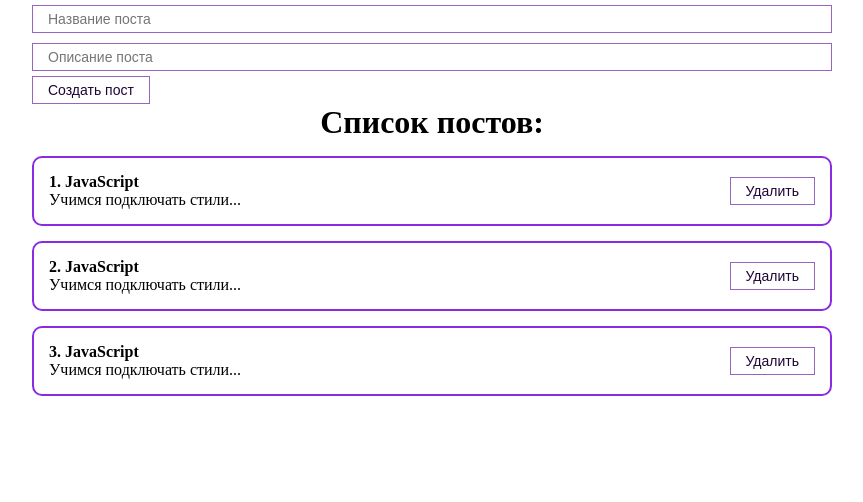
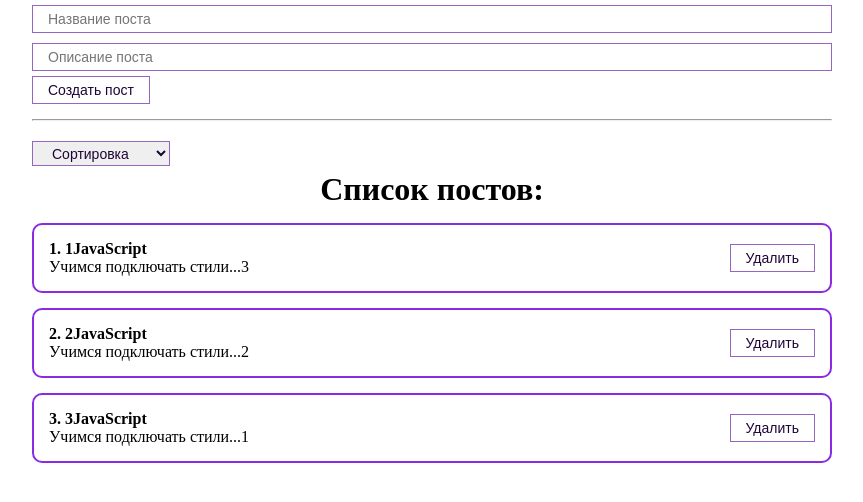
Before and after one commit to Tanya-Gro/thirst-react-app, a React (Create React App) app: page / in a window 1280 px wide. Shown: the top 502 px of the page, without its empty margins (208-1071 px from the left). Built offline with nearby package versions, Linux system fonts and the light colour scheme.

Commit message:
feat: add sort posts

```diff
--- a/src/App.js
+++ b/src/App.js
@@ -2,14 +2,16 @@ import React, { useState } from "react";
 import'./styles/App.css';
 import { PostList } from "./components/PostList";
 import { PostForm } from "./components/PostForm";
+import { MySelect } from "./components/UI/select/MySelect";
 
 function App() {
 
   const [posts, setPosts] = useState([
-    {id:1, title:'JavaScript', body: 'Учимся подключать стили...'},
-    {id:2, title:'JavaScript', body: 'Учимся подключать стили...'},
-    {id:3, title:'JavaScript', body: 'Учимся подключать стили...'},
-  ])
+    {id:1, title:'1JavaScript', body: 'Учимся подключать стили...3'},
+    {id:2, title:'2JavaScript', body: 'Учимся подключать стили...2'},
+    {id:3, title:'3JavaScript', body: 'Учимся подключать стили...1'},
+  ]);
+  const [selectedSort, setSelectedSort] = useState('');
 
   const createPost = (newPost) => {
     setPosts([...posts,  newPost ]);
@@ -19,9 +21,27 @@ function App() {
     setPosts(posts.filter(p => p.id !== post.id));
   }
 
+  const sortPosts = (sort) => {
+    console.log(sort)
+    setSelectedSort(sort);
+    setPosts([...posts].sort((a, b) => a[sort].localeCompare(b[sort])));
+  }
+
   return (
     <div className="App">
       <PostForm create={createPost}/>
+      <hr className="line"/>
+      <div>
+        <MySelect
+          defaultValue="Сортировка"
+          options={[
+            {value: 'title', name: 'По заголовку'},
+            {value: 'body', name: 'По описанию'}
+          ]}
+          value={selectedSort}
+          onChange={sort =>sortPosts(sort)}
+        />
+      </div>
       {posts.length
         ? <PostList posts = {posts} title = "Список постов" remove = {removePost} />
         : <h1 className="no-posts">
--- /dev/null
+++ b/src/components/UI/select/MySelect.jsx
@@ -0,0 +1,17 @@
+import React from 'react'
+import classes from './MySelect.module.css'
+
+export const MySelect = ({options, defaultValue, value, onChange}) => {
+  return (
+    <select
+      className={classes.sortSelect}
+      value={value}
+      onChange={e => onChange(e.target.value)}
+    >
+      <option value="" disabled>{defaultValue}</option>
+      { options.map(option =>
+        <option value={option.value} key={option.value}>{option.name}</option>
+      )}
+    </select>
+  )
+}
--- /dev/null
+++ b/src/components/UI/select/MySelect.module.css
@@ -0,0 +1,8 @@
+.sortSelect{
+  height: 25px;
+  padding: 0 15px;
+  color: rgb(30, 5, 53);
+  font-size: 14px;
+  margin: 5px 0;
+  border: 1px solid rgb(149, 102, 193);
+}
--- a/src/styles/App.css
+++ b/src/styles/App.css
@@ -30,3 +30,7 @@
 .no-posts {
   text-align: center;
 }
+
+.line {
+  margin: 15px 0;
+}
```
